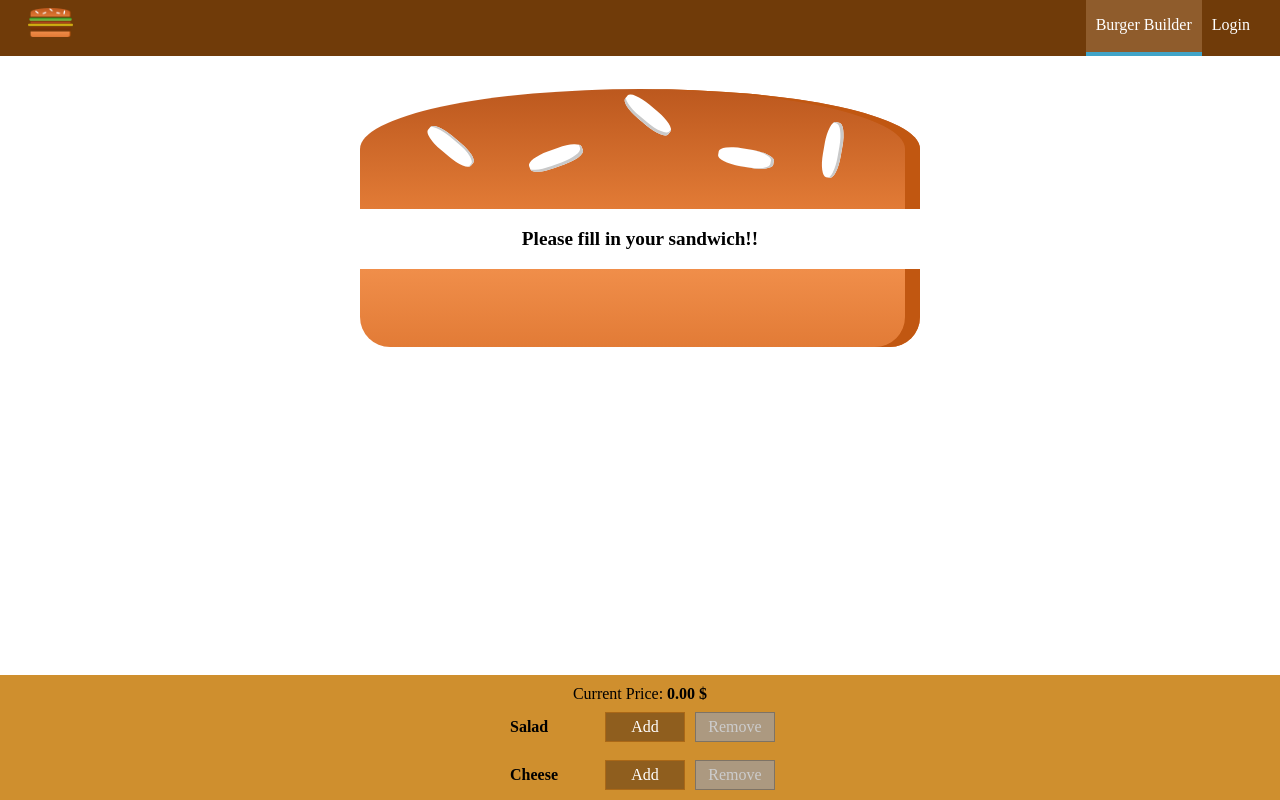
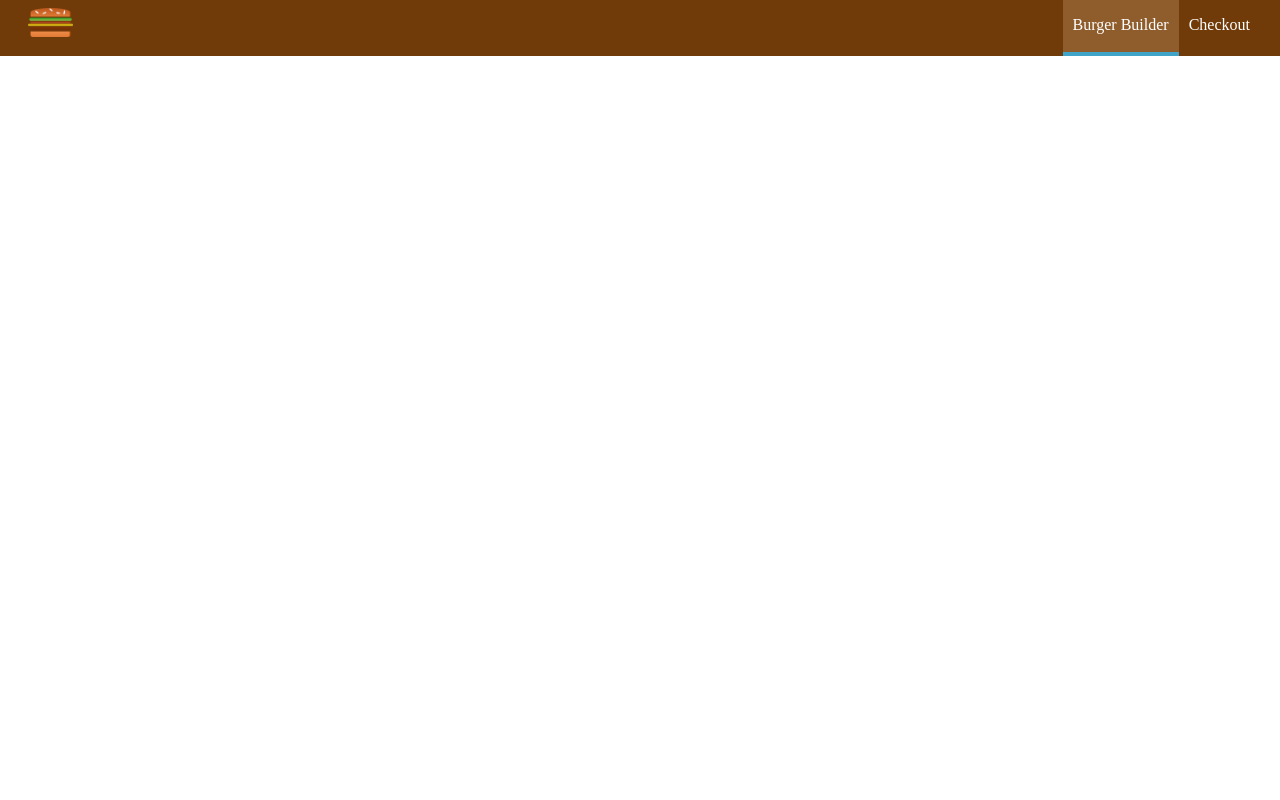
Before and after one commit to hossamelneily/BurgerBuilder, a React (Create React App) app: page /checkout in a window 1280 px wide. Shown: the top 800 px of the page. Built offline with nearby package versions, Linux system fonts and the light colour scheme.

Commit message:
Updating Node Version to 9.9.0

```diff
--- a/src/App.js
+++ b/src/App.js
@@ -1,14 +1,20 @@
 import React from 'react';
 import Layout from "./components/Layout/Layout";
 import Burgerbuilder from "./containers/BurgerBuilder/burgerbuilder";
+import {BrowserRouter,Switch,Route,Link} from "react-router-dom";
+import Checkout from "./containers/Checkout/Checkout";
 
 function App() {
 
 
   return (
-        <Layout>
-          <Burgerbuilder />
-        </Layout>
+        <BrowserRouter>
+            <Layout>
+
+                <Route path='/' exact component={Burgerbuilder}/>
+                <Route path='checkout' component={Checkout} />
+            </Layout>
+        </BrowserRouter>
 
   );
 }
--- a/src/components/Burger/Burger.js
+++ b/src/components/Burger/Burger.js
@@ -1,9 +1,10 @@
 import React from "react";
 import BurgerIngredients from "./BurgerIngredients/BurgerIngredients";
 import classes from './Burger.module.css'
+import {withRouter} from "react-router-dom";
 
 const Burger=(props)=>{
-    console.log(props.Ingredients)
+    console.log(props)
     let DynamicBurger=Object.keys(props.Ingredients).map((IgKey,index) => (
           [...Array(props.Ingredients[IgKey])].map((x, index) => <BurgerIngredients key={IgKey+index} type={IgKey}/>)
 
@@ -30,4 +31,4 @@ const Burger=(props)=>{
     )
 }
 
-export default Burger
+export default withRouter(Burger)
--- a/src/components/UI/Navigation/NavItems/NavItems.js
+++ b/src/components/UI/Navigation/NavItems/NavItems.js
@@ -8,7 +8,7 @@ const Navitems=()=>(
     <ul className={classes.NavItems}>
 
         <Navitem active>Burger Builder</Navitem>
-        <Navitem >Login</Navitem>
+        <Navitem >Checkout</Navitem>
     </ul>
 )
 
--- a/src/containers/BurgerBuilder/burgerbuilder.js
+++ b/src/containers/BurgerBuilder/burgerbuilder.js
@@ -73,21 +73,27 @@ const BurgerBuilder =(props)=> {
     const ContinueHandler= ()=> {
 
         // alert('Continue!!')
-        const order = {
-            ingredients: {...BurgerState.Ingredients},
-            price: BurgerState.price
-        }
-        setBurgerState({Ingredients:BurgerState.Ingredients,price: BurgerState.price,purchased:BurgerState.purchased,Modal:BurgerState.Modal,spinner:true})
-
-        instance.post('/orders.json',order).then( response =>
-            // console.log(response)
-            setBurgerState({Ingredients:BurgerState.Ingredients,price: BurgerState.price,purchased:BurgerState.purchased,Modal:false,spinner:false})
-        )
-        .catch( error =>
-            // console.log(error)
-           setBurgerState({Ingredients:BurgerState.Ingredients,price: BurgerState.price,purchased:BurgerState.purchased,Modal:false,spinner:false})
-
-        )
+        // const order = {
+        //     ingredients: {...BurgerState.Ingredients},
+        //     price: BurgerState.price
+        // }
+        // setBurgerState({Ingredients:BurgerState.Ingredients,price: BurgerState.price,purchased:BurgerState.purchased,Modal:BurgerState.Modal,spinner:true})
+        //
+        // instance.post('/orders.json',order).then( response =>
+        //     // console.log(response)
+        //     setBurgerState({Ingredients:BurgerState.Ingredients,price: BurgerState.price,purchased:BurgerState.purchased,Modal:false,spinner:false})
+        // )
+        // .catch( error =>
+        //     // console.log(error)
+        //    setBurgerState({Ingredients:BurgerState.Ingredients,price: BurgerState.price,purchased:BurgerState.purchased,Modal:false,spinner:false})
+        //
+        // )
+        props.history.push(
+            {
+                pathname:'/checkout',
+                search:'?Ingredients='+BurgerState.Ingredients
+            }
+            )
     }
     const ZeroIngredients={...BurgerState.Ingredients}
     for(let index in ZeroIngredients){
```
Also changed, not shown: .circleci/config.yml.
